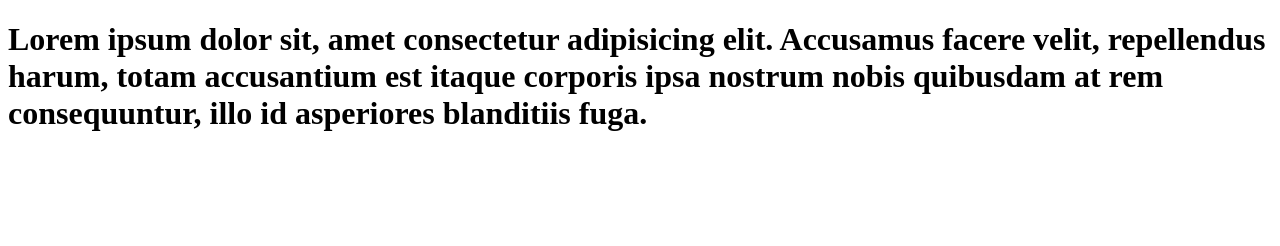
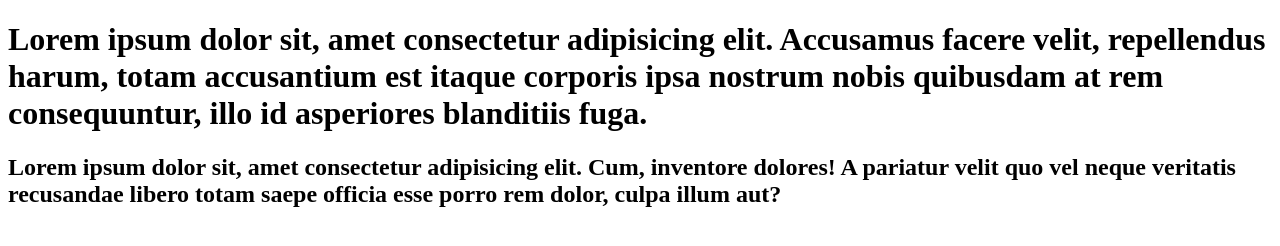
Before and after one commit to EglyG/C34912, a plain HTML site: page index.html in a window 1280 px wide. Drawn offline with Linux system fonts and the light colour scheme.

Commit message:
se agrega un h2

```diff
--- a/index.html
+++ b/index.html
@@ -7,5 +7,6 @@
 </head>
 <body>
     <h1>Lorem ipsum dolor sit, amet consectetur adipisicing elit. Accusamus facere velit, repellendus harum, totam accusantium est itaque corporis ipsa nostrum nobis quibusdam at rem consequuntur, illo id asperiores blanditiis fuga.</h1>
+    <h2>Lorem ipsum dolor sit, amet consectetur adipisicing elit. Cum, inventore dolores! A pariatur velit quo vel neque veritatis recusandae libero totam saepe officia esse porro rem dolor, culpa illum aut?</h2>
 </body>
 </html>
```
